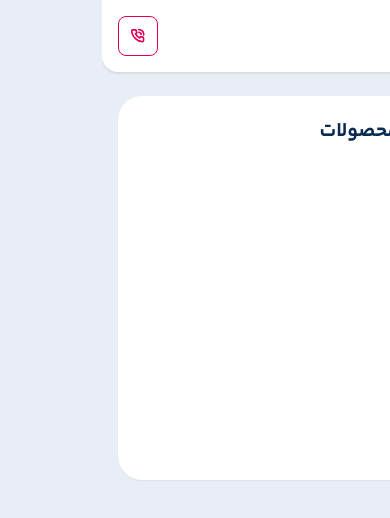
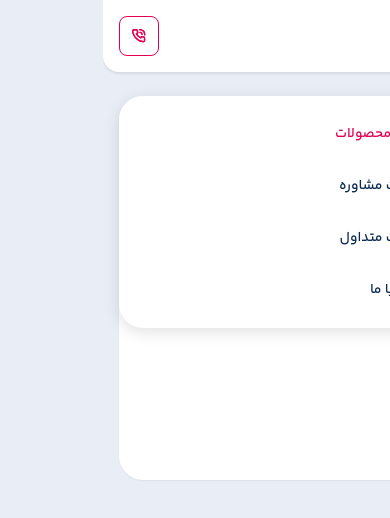
Before and after one commit to ashkan-pm/maaz-challenge, a Nuxt app: page / in a window 390 px wide. Both pictures are taken after a click on the button "باز کردن منو". Shown: the top 518 px of the page. Built offline with nearby package versions, Linux system fonts and the light colour scheme.

Commit message:
Implement mobile header menu

```diff
--- /dev/null
+++ b/app/components/layout/header/HeaderMobileMenu.vue
@@ -0,0 +1,81 @@
+<script setup lang="ts">
+import AppIcon from '~/components/ui/AppIcon.vue'
+import type { NavigationItem } from '~/types/navigation'
+
+defineProps<{ items: readonly NavigationItem[] }>()
+const emit = defineEmits<{ select: [] }>()
+const route = useRoute()
+
+function select(event: MouseEvent, navigate: (event: MouseEvent) => unknown) {
+  navigate(event)
+  emit('select')
+}
+</script>
+
+<template>
+  <nav id="mobile-navigation" class="mobile-navigation container" aria-label="منوی موبایل">
+    <NuxtLink
+      v-for="item in items"
+      :key="item.icon"
+      v-slot="{ href, navigate }"
+      :to="item.path ?? '/'"
+      custom
+    >
+      <a
+        :href="href ?? undefined"
+        class="mobile-link"
+        :class="{ 'mobile-link--active': item.path === route.path }"
+        :aria-current="item.path === route.path ? 'page' : undefined"
+        @click="select($event, navigate)"
+      >
+        <AppIcon :name="item.icon" />
+        <span>{{ item.label }}</span>
+      </a>
+    </NuxtLink>
+  </nav>
+</template>
+
+<style scoped lang="scss">
+.mobile-navigation {
+  position: absolute;
+  inset-block-start: calc(100% + var(--space-6));
+  inset-inline: 0;
+  z-index: 2;
+  display: flex;
+  flex-direction: column;
+  gap: var(--space-2);
+  padding: var(--space-4);
+  border-radius: var(--radius-lg);
+  background: var(--color-surface);
+  box-shadow: 0 4px 16px rgb(0 0 0 / 12%);
+}
+
+.mobile-link {
+  display: flex;
+  align-items: center;
+  gap: var(--space-2);
+  min-block-size: 2.75rem;
+  padding-inline: var(--space-2);
+  border-radius: var(--radius-sm);
+  color: var(--color-heading);
+  font-weight: var(--font-weight-medium);
+
+  &--active,
+  &:focus-visible,
+  &:active {
+    color: var(--color-primary);
+  }
+}
+
+@media (hover: hover) {
+  .mobile-link:hover {
+    color: var(--color-primary);
+  }
+}
+
+@media (min-width: 64rem) {
+  .mobile-navigation {
+    display: none;
+  }
+}
+</style>
--- a/app/components/layout/SiteHeader.vue
+++ b/app/components/layout/header/SiteHeader.vue
@@ -1,14 +1,46 @@
 <script setup lang="ts">
 import AppIcon from '~/components/ui/AppIcon.vue'
-import type { IconName } from '~/types/icon'
+import HeaderMobileMenu from '~/components/layout/header/HeaderMobileMenu.vue'
+import type { NavigationItem } from '~/types/navigation'
 
-type NavigationItem = {
-  label: string
-  icon: IconName
-  path?: string
+const route = useRoute()
+const menuOpen = ref(false)
+const header = useTemplateRef<HTMLElement>('header')
+const menuButton = useTemplateRef<HTMLButtonElement>('menuButton')
+
+function closeMenu(returnFocus = false) {
+  menuOpen.value = false
+  if (returnFocus) menuButton.value?.focus()
 }
 
-const route = useRoute()
+function handleKeydown(event: KeyboardEvent) {
+  if (event.key === 'Escape' && menuOpen.value) closeMenu(true)
+}
+
+function handleOutsideClick(event: PointerEvent) {
+  if (event.target instanceof Node && !header.value?.contains(event.target)) closeMenu()
+}
+
+function handleDesktopChange(event: MediaQueryListEvent) {
+  if (event.matches) closeMenu()
+}
+
+let desktopQuery: MediaQueryList | undefined
+onMounted(() => {
+  document.addEventListener('keydown', handleKeydown)
+  document.addEventListener('pointerdown', handleOutsideClick)
+  desktopQuery = window.matchMedia('(min-width: 64rem)')
+  desktopQuery.addEventListener('change', handleDesktopChange)
+})
+onBeforeUnmount(() => {
+  document.removeEventListener('keydown', handleKeydown)
+  document.removeEventListener('pointerdown', handleOutsideClick)
+  desktopQuery?.removeEventListener('change', handleDesktopChange)
+})
+watch(
+  () => route.path,
+  () => closeMenu()
+)
 const navigation = [
   { label: 'لیست محصولات', icon: 'category', path: '/' },
   { label: 'دریافت مشاوره', icon: 'book', path: undefined },
@@ -18,9 +50,17 @@ const navigation = [
 </script>
 
 <template>
-  <header class="site-header">
+  <header ref="header" class="site-header">
     <div class="toolbar container">
-      <button class="menu-button" type="button" aria-label="باز کردن منو">
+      <button
+        ref="menuButton"
+        class="menu-button"
+        type="button"
+        :aria-label="menuOpen ? 'بستن منو' : 'باز کردن منو'"
+        :aria-expanded="menuOpen"
+        aria-controls="mobile-navigation"
+        @click="menuOpen = !menuOpen"
+      >
         <AppIcon name="menu" />
       </button>
       <span class="header-spacer" aria-hidden="true" />
@@ -57,11 +97,20 @@ const navigation = [
         <AppIcon name="phone" />
       </NuxtLink>
     </div>
+    <Transition name="mobile-menu">
+      <HeaderMobileMenu
+        v-if="menuOpen"
+        :items="navigation"
+        :inert="!menuOpen"
+        @select="closeMenu()"
+      />
+    </Transition>
   </header>
 </template>
 
 <style scoped lang="scss">
 .site-header {
+  position: relative;
   border-end-start-radius: var(--radius-md);
   border-end-end-radius: var(--radius-md);
   background: var(--color-surface);
@@ -92,6 +141,7 @@ const navigation = [
     background-color var(--transition-duration) ease,
     color var(--transition-duration) ease;
 
+  &[aria-expanded='true'],
   &:focus-visible,
   &:active {
     background: var(--color-primary);
@@ -111,6 +161,19 @@ const navigation = [
 .desktop-navigation,
 .header-spacer {
   display: none;
+}
+
+.mobile-menu-enter-active,
+.mobile-menu-leave-active {
+  transition:
+    transform var(--transition-duration) ease,
+    opacity var(--transition-duration) ease;
+}
+
+.mobile-menu-enter-from,
+.mobile-menu-leave-to {
+  opacity: 0;
+  transform: translateY(calc(-1 * var(--space-3)));
 }
 
 @media (min-width: 64rem) {
--- a/app/layouts/default.vue
+++ b/app/layouts/default.vue
@@ -1,12 +1,11 @@
 <script setup lang="ts">
-import SiteHeader from '~/components/layout/SiteHeader.vue'
+import SiteHeader from '~/components/layout/header/SiteHeader.vue'
 </script>
 
 <template>
   <div class="site-layout">
-    <a class="skip-link" href="#main-content">رفتن به محتوای اصلی</a>
     <SiteHeader />
-    <main id="main-content" class="site-content container" tabindex="-1">
+    <main class="site-content container">
       <slot />
     </main>
   </div>
@@ -20,19 +19,4 @@ import SiteHeader from '~/components/layout/SiteHeader.vue'
 .site-content {
   padding-block: var(--space-6) var(--space-10);
 }
-
-.skip-link {
-  position: fixed;
-  inset-block-start: var(--space-2);
-  inset-inline-start: var(--space-4);
-  z-index: 1;
-  padding: var(--space-2) var(--space-4);
-  border-radius: var(--radius-sm);
-  background: var(--color-surface);
-  transform: translateY(-200%);
-
-  &:focus {
-    transform: translateY(0);
-  }
-}
 </style>
--- /dev/null
+++ b/app/types/navigation.ts
@@ -0,0 +1,7 @@
+import type { IconName } from './icon'
+
+export type NavigationItem = {
+  label: string
+  icon: IconName
+  path?: string
+}
```
Also changed, not shown: 1 other file (tests, documents, lock files or other folders).
